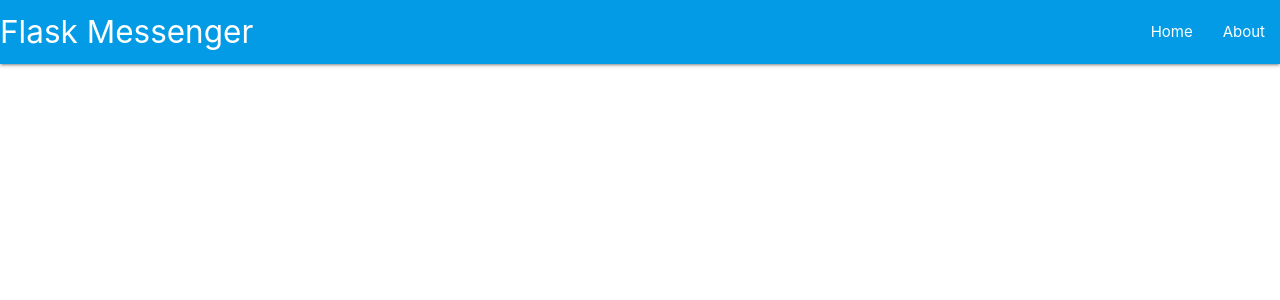
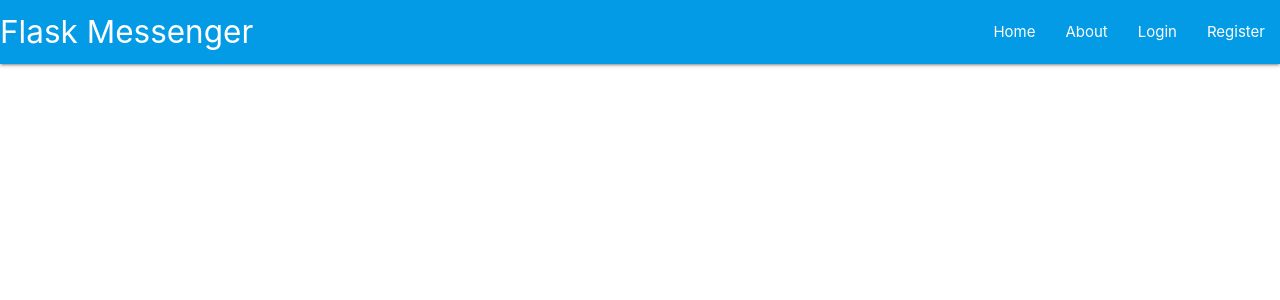
Before and after one commit to KDugg84/CI-Flask-Messenger-MS3-CA, a Flask app: page /base in a window 1280 px wide. Shown: the top 300 px of the page. Run offline with Flask 2, Linux system fonts and the light colour scheme.

Commit message:
Add nav links for login and register

```diff
--- a/flaskmessenger/templates/base.html
+++ b/flaskmessenger/templates/base.html
@@ -22,6 +22,8 @@
                 <ul class="right hide-on-med-and-down">
                     <li><a href="{{ url_for('home') }}">Home</a></li>
                     <li><a href="">About</a></li>
+                    <li><a href="">Login</a></li>
+                    <li><a href="">Register</a></li>
                 </ul>
             </div>
         </nav>
@@ -30,13 +32,16 @@
         <ul class="sidenav" id="mobile-demo">
             <li><a href="{{ url_for('home') }}">Home</a></li>
             <li><a href="">About</a></li>
+            <li><a href="">Login</a></li>
+            <li><a href="">Register</a></li>
         </ul>
     </header>
 
-    <main class="container center-align">
+    <main class="container left-align">
         <div class="row">
-            <div class="col s6">
-                {% block content %} {% endblock %}
+            <div class="s12 m6">
+                {% block content %}
+                {% endblock %}
             </div>
         </div>
     </main>
```
